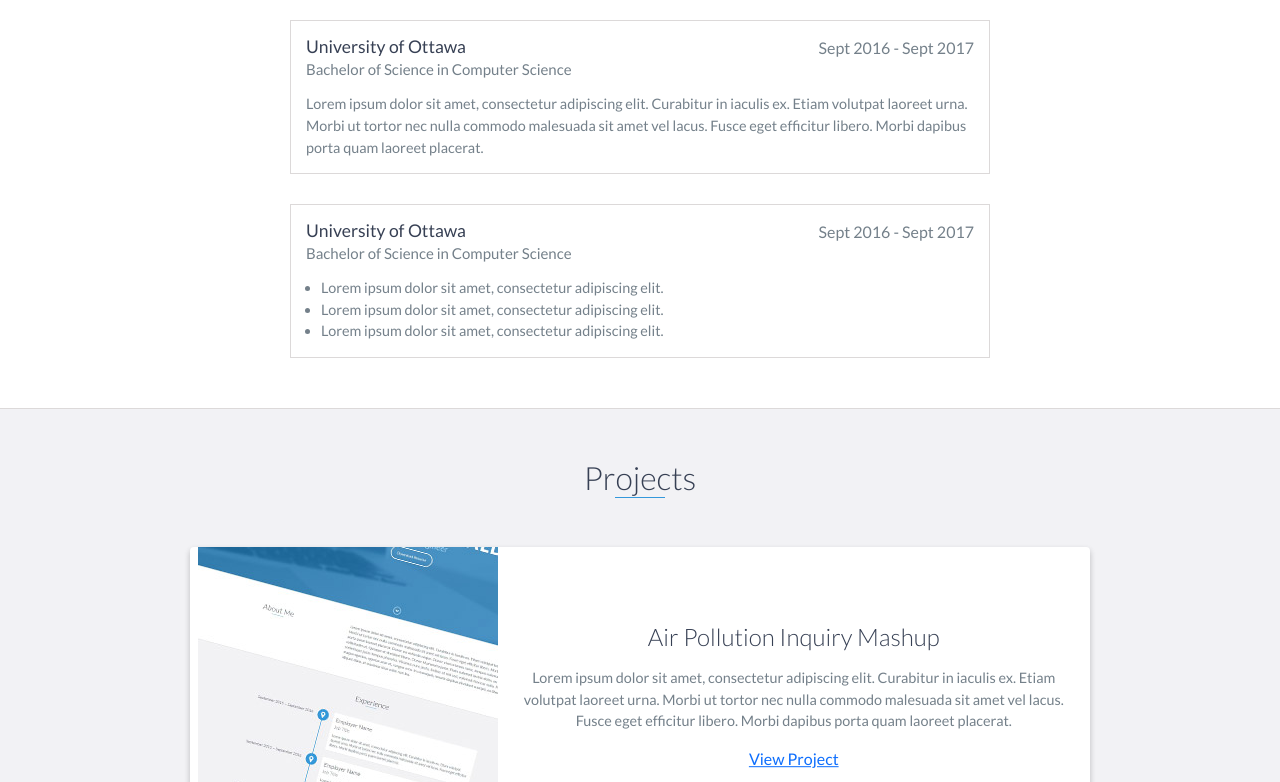
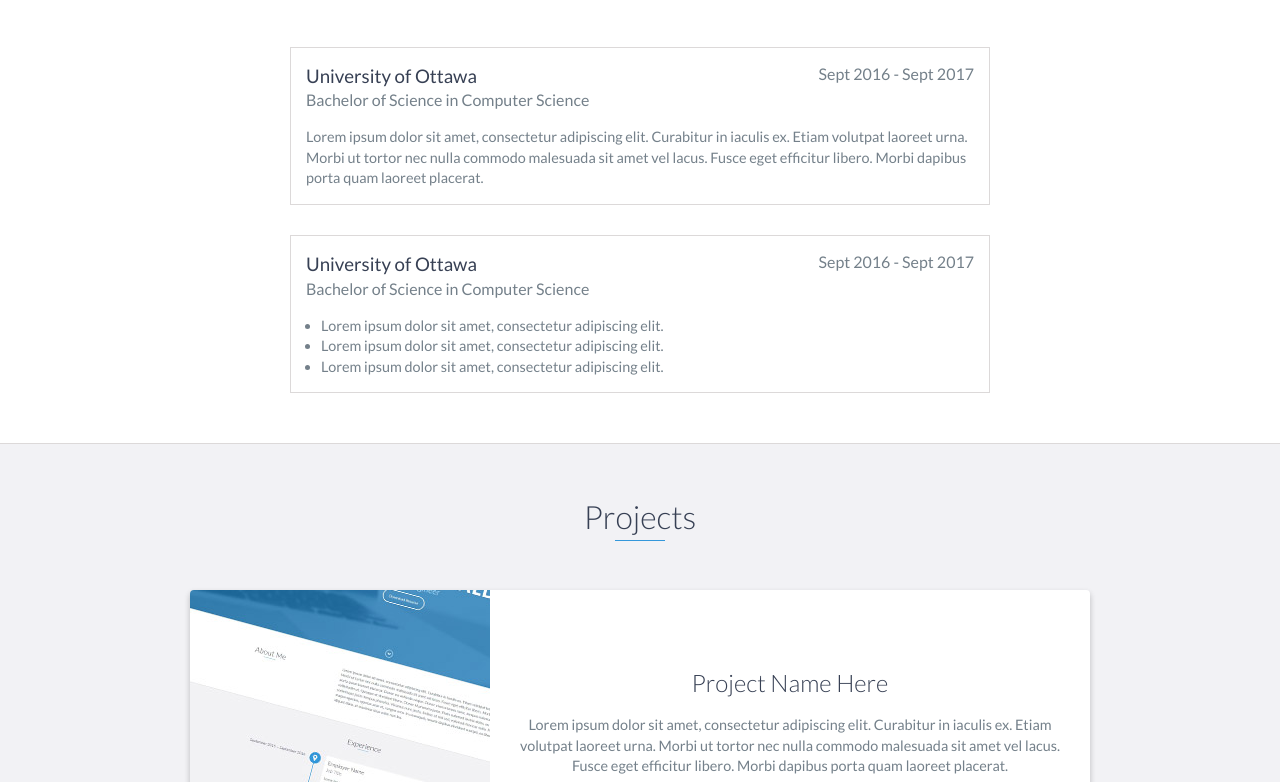
Before and after one commit to PeachCoffee/gabin.githup.io, a website: page index.html in a window 1280 px wide. Shown: the part 2018-2800 px from the top of the page. Drawn offline with nearby package versions, Linux system fonts and the light colour scheme.

Commit message:
Add files via upload

```diff
--- a/index.html
+++ b/index.html
@@ -11,7 +11,6 @@
     <link href="https://fonts.googleapis.com/css?family=Lato:300,400,700,900" rel="stylesheet">
     <link rel="stylesheet" href="libs/font-awesome/css/font-awesome.min.css">
     <link href="css/bootstrap.min.css" rel="stylesheet">
-	 <link href="https://cdn.jsdelivr.net/npm/bootstrap@latest/dist/css/bootstrap.min.css" rel="stylesheet">
     <link href="css/styles.css" rel="stylesheet">
 </head>
 
@@ -156,7 +155,7 @@
                     </div>
                     <!-- End .project-image -->
                     <div class="project-info">
-                        <h3>Air Pollution Inquiry Mashup</h3>
+                        <h3>Project Name Here</h3>
                         <p>
                             Lorem ipsum dolor sit amet, consectetur adipiscing elit. Curabitur in iaculis ex. Etiam volutpat laoreet urna. Morbi ut tortor nec nulla commodo malesuada sit amet vel lacus. Fusce eget efficitur libero. Morbi dapibus porta quam laoreet placerat.
                         </p>
@@ -172,7 +171,7 @@
                     </div>
                     <!-- End .project-image -->
                     <div class="project-info">
-                        <h3>서울시문화행사알리미</h3>
+                        <h3>Project Name Here</h3>
                         <p>
                             Lorem ipsum dolor sit amet, consectetur adipiscing elit. Curabitur in iaculis ex. Etiam volutpat laoreet urna. Morbi ut tortor nec nulla commodo malesuada sit amet vel lacus. Fusce eget efficitur libero. Morbi dapibus porta quam laoreet placerat.
                         </p>
@@ -189,7 +188,7 @@
     <div id="skills">
         <h2 class="heading">Skills</h2>
         <ul>
-            <li>JavaScript</li><a href = "library-test333.netlify.app"></a>
+            <li>JavaScript</li>
             <li>Python</li>
             <li>Ruby</li>
             <li>Go</li>
```
